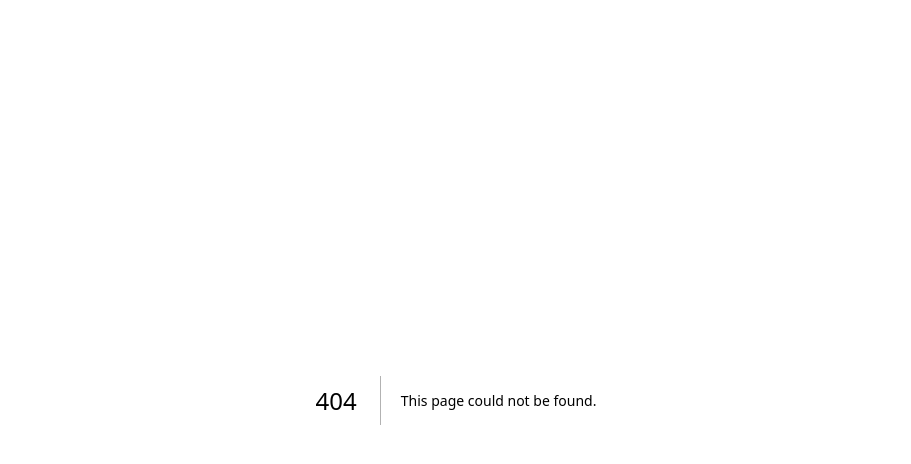
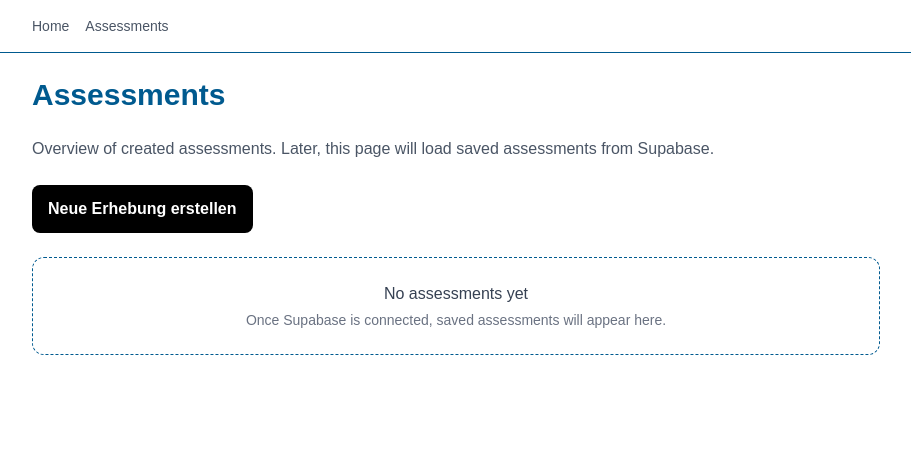
Before and after one commit to catalina-cimpanu/nihss-recording, a Next.js app: page /assessments in a window 1280 px wide. Before the commit this address had no page. Shown: the top 464 px of the page, without its empty margins (184-1095 px from the left). Built offline with nearby package versions, Linux system fonts and the light colour scheme.

Commit message:
added assessments page and heade with basic navigation

```diff
--- /dev/null
+++ b/app/assessments/page.js
@@ -0,0 +1,24 @@
+import CreateAssessmentButton from "@/components/buttons/CreateAssessmentButton"
+
+export default function AssessmentsPage() {
+  return (
+      <div className="mx-auto max-w-4xl space-y-6 p-6">
+
+          <h1 className="text-3xl font-bold">Assessments</h1>
+          <p className="text-gray-600">
+            Overview of created assessments. Later, this page will load saved
+            assessments from Supabase.
+          </p>
+
+        <CreateAssessmentButton />
+
+        <section className="rounded-xl border border-dashed p-6 text-center">
+          <p className="font-medium text-gray-700">No assessments yet</p>
+          <p className="mt-1 text-sm text-gray-500">
+            Once Supabase is connected, saved assessments will appear here.
+          </p>
+        </section>
+
+      </div>
+  )
+}
--- a/app/layout.js
+++ b/app/layout.js
@@ -1,4 +1,5 @@
 import "./globals.css"
+import Header from "@/components/Header"
 
 export const metadata = {
   title: "Simple Stroke Assessment",
@@ -8,7 +9,10 @@
 export default function RootLayout({ children }) {
   return (
     <html lang="de">
-      <body>{children}</body>
+      <body>
+        <Header />
+        {children}
+        </body>
     </html>
   )
 }
--- /dev/null
+++ b/components/Header.js
@@ -0,0 +1,20 @@
+import Link from "next/link"
+
+export default function Header() {
+  return (
+    <header className="border-b bg-white">
+      <div className="mx-auto flex max-w-4xl items-center justify-between px-6 py-4">
+
+        <nav className="flex items-center gap-4 text-sm font-medium">
+          <Link href="/" className="text-gray-600 hover:text-gray-900">
+            Home
+          </Link>
+
+          <Link href="/assessments" className="text-gray-600 hover:text-gray-900">
+            Assessments
+          </Link>
+        </nav>
+      </div>
+    </header>
+  )
+}
```
